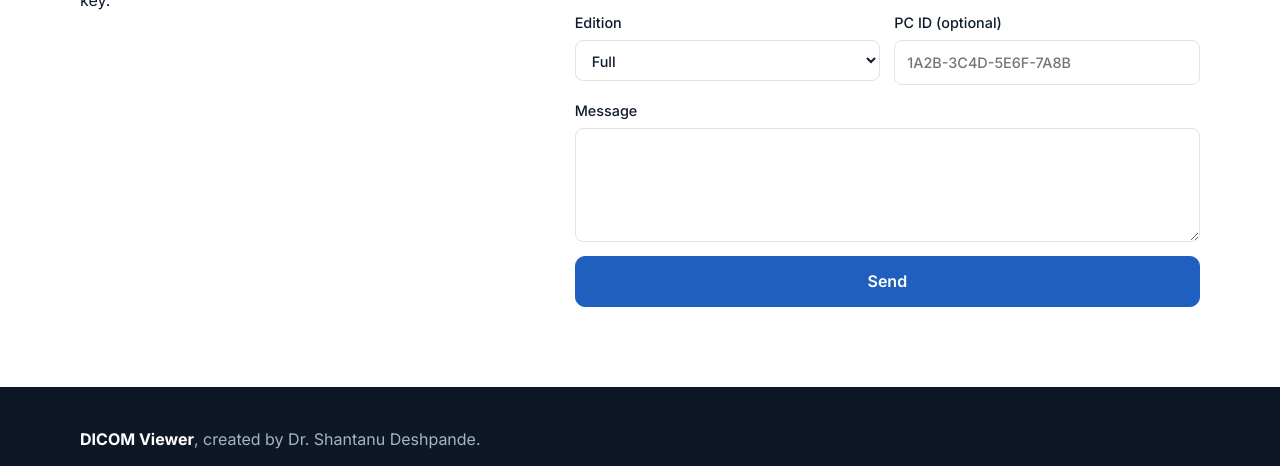
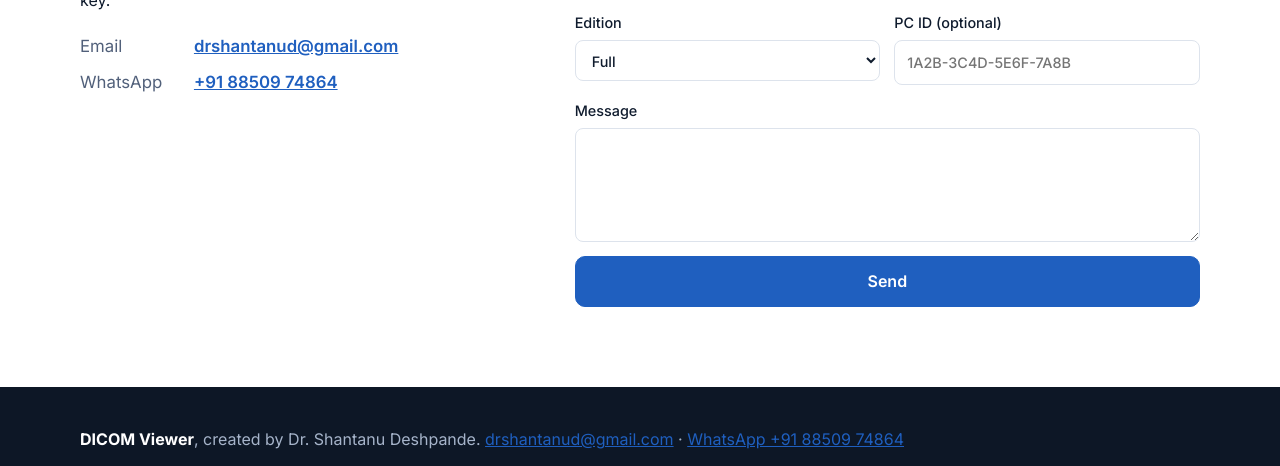
Before and after one commit to drshantanud/dicomviewerindia, a plain HTML site: page index.html in a window 1280 px wide. Shown: the part 6727-7193 px from the top of the page. Drawn offline with Linux system fonts and the light colour scheme.

Commit message:
Add email and WhatsApp contact links (#5)
Show drshantanud@gmail.com and a WhatsApp chat link (+91 88509 74864)
beside the enquiry form and in the footer.


Claude-Session: https://claude.ai/code/session_019udV8Nycy1TiA7zJe62M9q

Co-authored-by: Claude <noreply@anthropic.com>

```diff
--- a/index.html
+++ b/index.html
@@ -249,6 +249,10 @@
     <div>
       <h2>Get a licence or ask a question</h2>
       <p>Tell us which edition you want and paste your PC ID if you already have it. We will reply with pricing and your licence key.</p>
+      <ul class="contact-direct">
+        <li><span>Email</span> <a href="mailto:drshantanud@gmail.com?subject=DICOM%20Viewer%20enquiry">drshantanud@gmail.com</a></li>
+        <li><span>WhatsApp</span> <a href="https://wa.me/918850974864?text=Hello%2C%20I%20have%20a%20question%20about%20DICOM%20Viewer." target="_blank" rel="noopener">+91 88509 74864</a></li>
+      </ul>
     </div>
     <form name="contact" method="POST" action="/thanks.html" data-netlify="true" netlify-honeypot="company-website" class="form">
       <input type="hidden" name="form-name" value="contact">
@@ -276,7 +280,7 @@
 
 <footer class="footer">
   <div class="wrap">
-    <p><strong>DICOM Viewer</strong>, created by Dr. Shantanu Deshpande.</p>
+    <p><strong>DICOM Viewer</strong>, created by Dr. Shantanu Deshpande. <a href="mailto:drshantanud@gmail.com">drshantanud@gmail.com</a> · <a href="https://wa.me/918850974864" target="_blank" rel="noopener">WhatsApp +91 88509 74864</a></p>
     <p class="fine">Measurements and QCA are image-processing estimates on 2-D projections and must be verified clinically. The research module is for research and educational use only. Windows is a trademark of Microsoft Corporation.</p>
     <p class="fine">&copy; <span id="year">2026</span> Dr. Shantanu Deshpande. All rights reserved.</p>
   </div>
--- a/styles.css
+++ b/styles.css
@@ -107,3 +107,7 @@ p{margin:0 0 1em}
 
 .video{position:relative;aspect-ratio:16/9;max-width:960px;margin:0 auto 12px;border-radius:var(--radius);overflow:hidden;box-shadow:var(--shadow);border:1px solid var(--line);background:#000}
 .video iframe{position:absolute;inset:0;width:100%;height:100%;border:0}
+.contact-direct{list-style:none;padding:0;margin:20px 0 0}
+.contact-direct li{margin:.5em 0;font-size:1.05rem}
+.contact-direct span{display:inline-block;min-width:6.5em;color:var(--muted)}
+.contact-direct a{font-weight:600}
```
